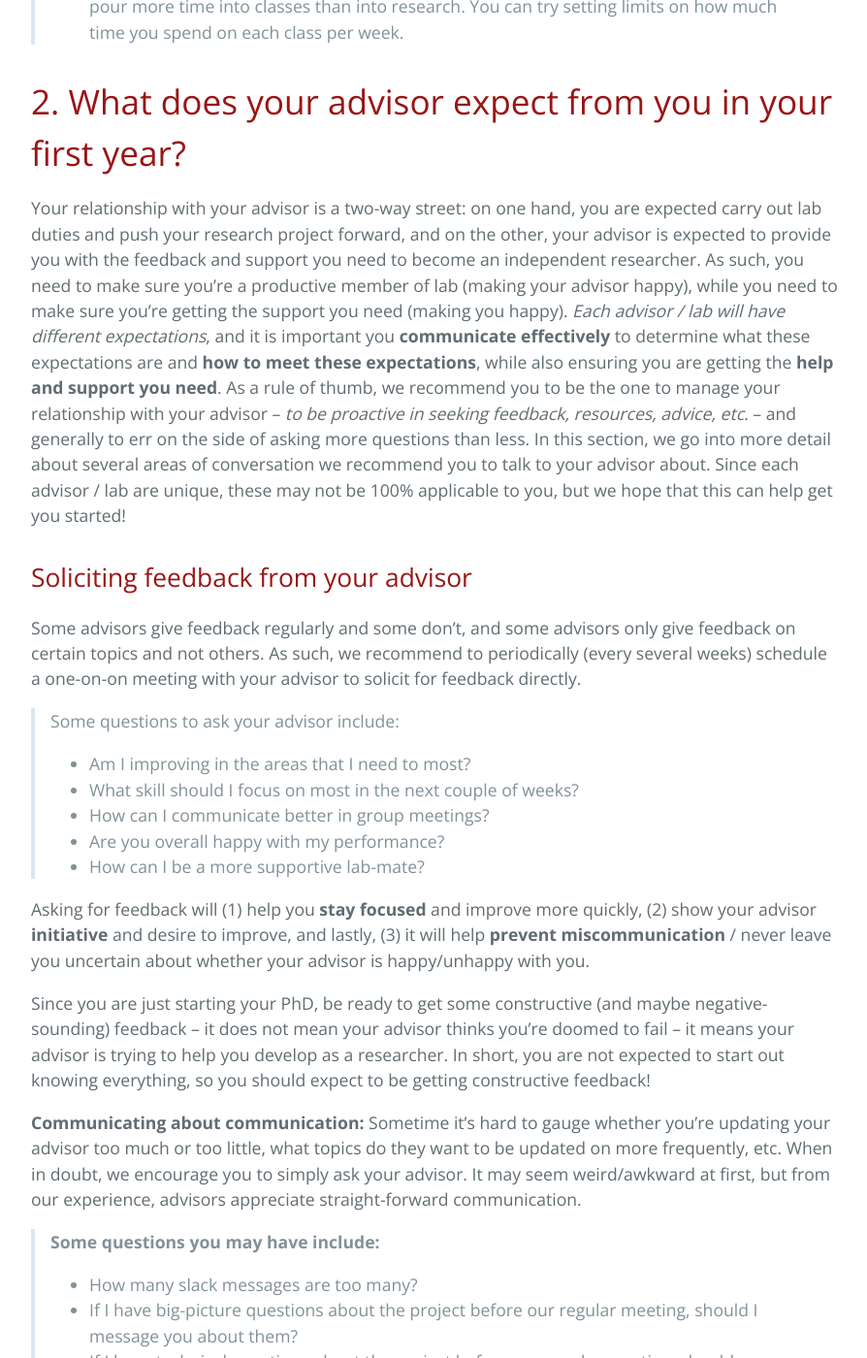
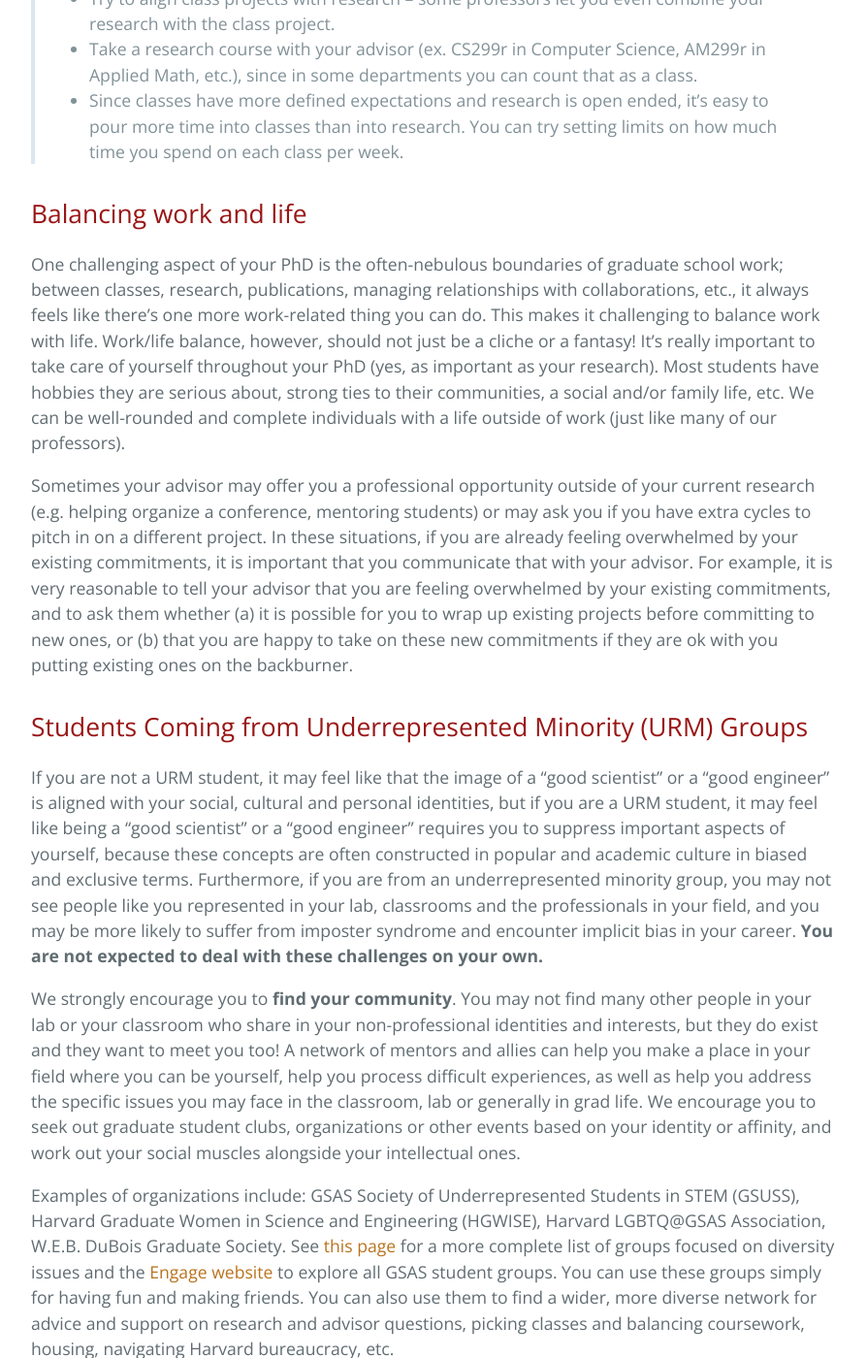
Before and after one commit to yanivyacoby/a-guide-to-your-phd, a Jekyll site: the page built from guide.md, in a window 1280 px wide and 1400 px high, scrolled down 4129 px. Shown: the whole window at 97% size, without its empty margins (192-1086 px from the left). Built offline with Jekyll 4.4.1, drawn with Linux system fonts in a browser that asks for light colours; some of the changed text lies outside the part shown.

Commit message:
Update guide.md

```diff
--- a/guide.md
+++ b/guide.md
@@ -22,6 +22,9 @@ and especially within your first year:
 
 We will then give you tips and advice that we hope will help you
 answer the above questions for your personal situations.
+
+We acknowledge that students from underrepresented minority groups (URM students) face additional challenges. While we hope to (very broadly) address some of these challenges here, this topic is diverse and deep, and therefore warrants its own workshop. We hope to run a workshop solely about challenges faced by URM students during their PhD next year.
+
 
 
 <a name="part1"></a>
@@ -137,6 +140,23 @@ we recommend you focus on learning and not on grades.
 * Try to align class projects with research -- some professors let you even combine your research with the class project.
 * Take a research course with your advisor (ex. CS299r in Computer Science, AM299r in Applied Math, etc.), since in some departments you can count that as a class.
 * Since classes have more defined expectations and research is open ended, it’s easy to pour more time into classes than into research. You can try setting limits on how much time you spend on each class per week.
+
+
+## Balancing work and life
+
+One challenging aspect of your PhD is the often-nebulous boundaries of graduate school work; between classes, research, publications, managing relationships with collaborations, etc., it always feels like there’s one more work-related thing you can do. This makes it challenging to balance work with life. Work/life balance, however, should not just be a cliche or a fantasy! It’s really important to take care of yourself throughout your PhD (yes, as important as your research). Most students have hobbies they are serious about, strong ties to their communities, a social and/or family life, etc. We can be well-rounded and complete individuals with a life outside of work (just like many of our professors).
+
+Sometimes your advisor may offer you a professional opportunity outside of your current research (e.g. helping organize a conference, mentoring students) or may ask you if you have extra cycles to pitch in on a different project. In these situations, if you are already feeling overwhelmed by your existing commitments, it is important that you communicate that with your advisor. For example, it is very reasonable to tell your advisor that you are feeling overwhelmed by your existing commitments, and to ask them whether (a) it is possible for you to wrap up existing projects before committing to new ones, or (b) that you are happy to take on these new commitments if they are ok with you putting existing ones on the backburner.
+
+
+## Students Coming from Underrepresented Minority (URM) Groups
+
+If you are not a URM student, it may feel like that the image of a "good scientist" or a "good engineer" is aligned with your social, cultural and personal identities, but if you are a URM student, it may feel like being a "good scientist" or a "good engineer" requires you to suppress important aspects of yourself, because these concepts are often constructed in popular and academic culture in biased and exclusive terms. Furthermore, if you are from an underrepresented minority group, you may not see people like you represented in your lab, classrooms and the professionals in your field, and you may be more likely to suffer from imposter syndrome and encounter implicit bias in your career. **You are not expected to deal with these challenges on your own.**
+
+We strongly encourage you to **find your community**. You may not find many other people in your lab or your classroom who share in your non-professional identities and interests, but they do exist and they want to meet you too! A network of mentors and allies can help you make a place in your field where you can be yourself, help you process difficult experiences, as well as help you address the specific issues you may face in the classroom, lab or generally in grad life. We encourage you to seek out graduate student clubs, organizations or other events based on your identity or affinity, and work out your social muscles alongside your intellectual ones.
+
+Examples of organizations include: GSAS Society of Underrepresented Students in STEM (GSUSS), Harvard Graduate Women in Science and Engineering (HGWISE), Harvard LGBTQ@GSAS Association, W.E.B. DuBois Graduate Society. See [this page](https://gsas.harvard.edu/diversity/student-groups) for a more complete list of groups focused on diversity issues and the [Engage website](https://engage.gsas.harvard.edu/organizations) to explore all GSAS student groups. You can use these groups simply for having fun and making friends. You can also use them to find a wider, more diverse network for advice and support on research and advisor questions, picking classes and balancing coursework, housing, navigating Harvard bureaucracy, etc.
+
 
 
 <a name="part2"></a>
```
